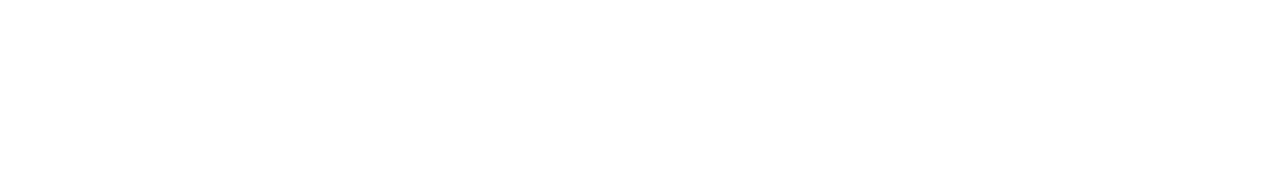
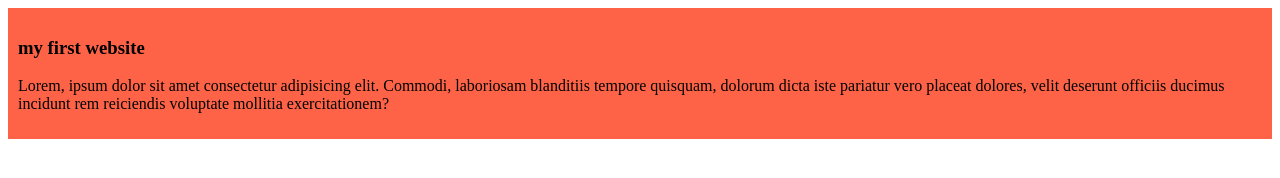
Before and after one commit to naim-rahman/my-simple-website, a plain HTML site: page index.html in a window 1280 px wide. Drawn offline with Linux system fonts and the light colour scheme.

Commit message:
added the first blogs

```diff
--- a/index.html
+++ b/index.html
@@ -4,8 +4,12 @@
     <meta charset="UTF-8">
     <meta name="viewport" content="width=device-width, initial-scale=1.0">
     <title>my simple website</title>
+    <link rel="stylesheet" href="styles/blog.css">
 </head>
 <body>
-
+    <div>
+        <h3>my first website</h3>
+        <p>Lorem, ipsum dolor sit amet consectetur adipisicing elit. Commodi, laboriosam blanditiis tempore quisquam, dolorum dicta iste pariatur vero placeat dolores, velit deserunt officiis ducimus incidunt rem reiciendis voluptate mollitia exercitationem?</p>
+    </div>
 </body>
 </html>
--- /dev/null
+++ b/styles/blog.css
@@ -0,0 +1,4 @@
+div{
+    background-color: tomato;
+    padding: 10px;
+}
```
